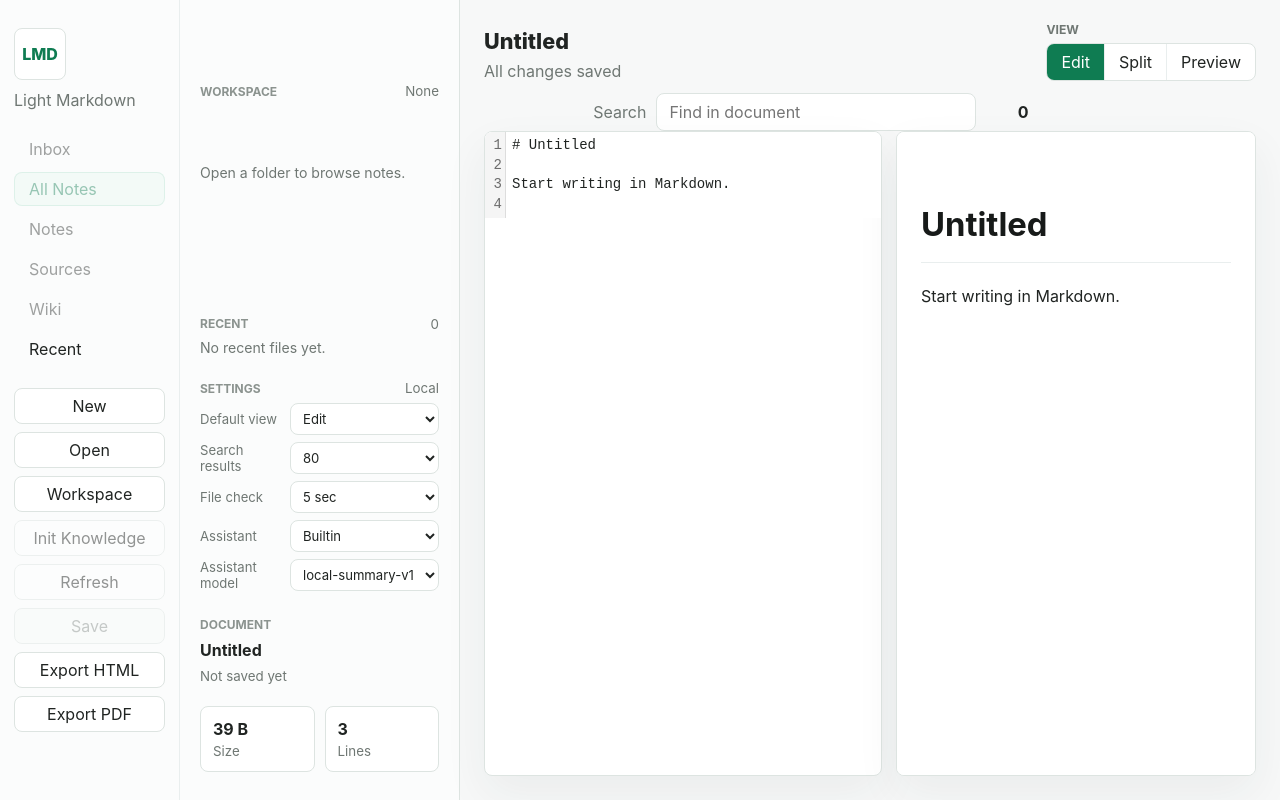
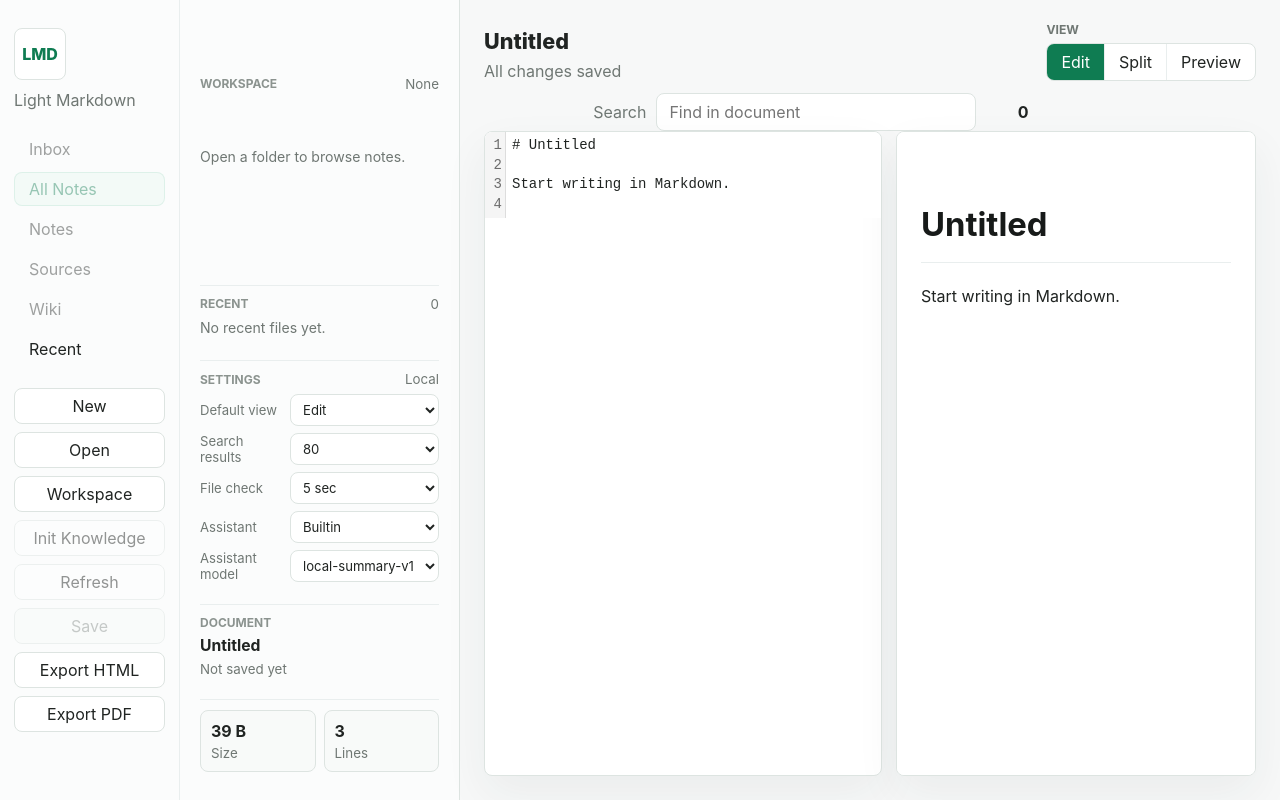
Before and after one commit to TaylorChen/lmd, a React (Vite) app: page / in a window 1280 px wide. Built offline with nearby package versions, Linux system fonts and the light colour scheme; what markdown-it-task-lists would draw is missing.

Commit message:
Polish workspace secondary panels

```diff
--- a/src/components/WorkspaceListPanel.tsx
+++ b/src/components/WorkspaceListPanel.tsx
@@ -314,7 +314,7 @@ export function WorkspaceListPanel({
           <span className="label">Document</span>
         </div>
         <strong>{fileName(path)}</strong>
-        <small title={path ?? undefined}>{path ?? "Not saved yet"}</small>
+        <small title={path ?? undefined}>{path ? "Saved locally" : "Not saved yet"}</small>
       </div>
 
       {isLarge && (
--- a/src/styles.css
+++ b/src/styles.css
@@ -345,35 +345,41 @@ button:disabled {
   display: grid;
   gap: 6px;
   min-width: 0;
+  padding-top: 10px;
+  border-top: 1px solid var(--soft-line);
 }
 
 .recent-list {
   display: grid;
-  gap: 6px;
-  max-height: 122px;
+  gap: 4px;
+  max-height: 112px;
   overflow: auto;
 }
 
 .recent-item {
   display: block;
   width: 100%;
-  height: 32px;
+  height: 30px;
   overflow: hidden;
-  padding: 0 9px;
+  padding: 0 8px;
   text-align: left;
   text-overflow: ellipsis;
   white-space: nowrap;
+  color: var(--muted);
 }
 
 .recent-item.active {
   border-color: rgba(23, 155, 103, 0.46);
   background: var(--accent-soft);
+  color: var(--text);
 }
 
 .settings-panel {
   display: grid;
   gap: 7px;
   min-width: 0;
+  padding-top: 10px;
+  border-top: 1px solid var(--soft-line);
 }
 
 .settings-panel label {
@@ -410,10 +416,19 @@ button:disabled {
   text-transform: uppercase;
 }
 
+.document-card {
+  display: grid;
+  gap: 6px;
+  padding-top: 10px;
+  border-top: 1px solid var(--soft-line);
+  min-width: 0;
+}
+
 .document-card strong {
   overflow: hidden;
   text-overflow: ellipsis;
   white-space: nowrap;
+  font-size: 0.98rem;
 }
 
 .document-card small {
@@ -444,18 +459,20 @@ button:disabled {
 .stats-grid {
   display: grid;
   grid-template-columns: 1fr 1fr;
-  gap: 10px;
+  gap: 8px;
   margin-top: auto;
+  padding-top: 10px;
+  border-top: 1px solid var(--soft-line);
 }
 
 .stats-grid div {
   display: grid;
   gap: 4px;
   min-width: 0;
-  padding: 12px;
+  padding: 10px;
   border: 1px solid var(--line);
   border-radius: 8px;
-  background: var(--panel);
+  background: var(--panel-muted);
 }
 
 .stats-grid span {
```
